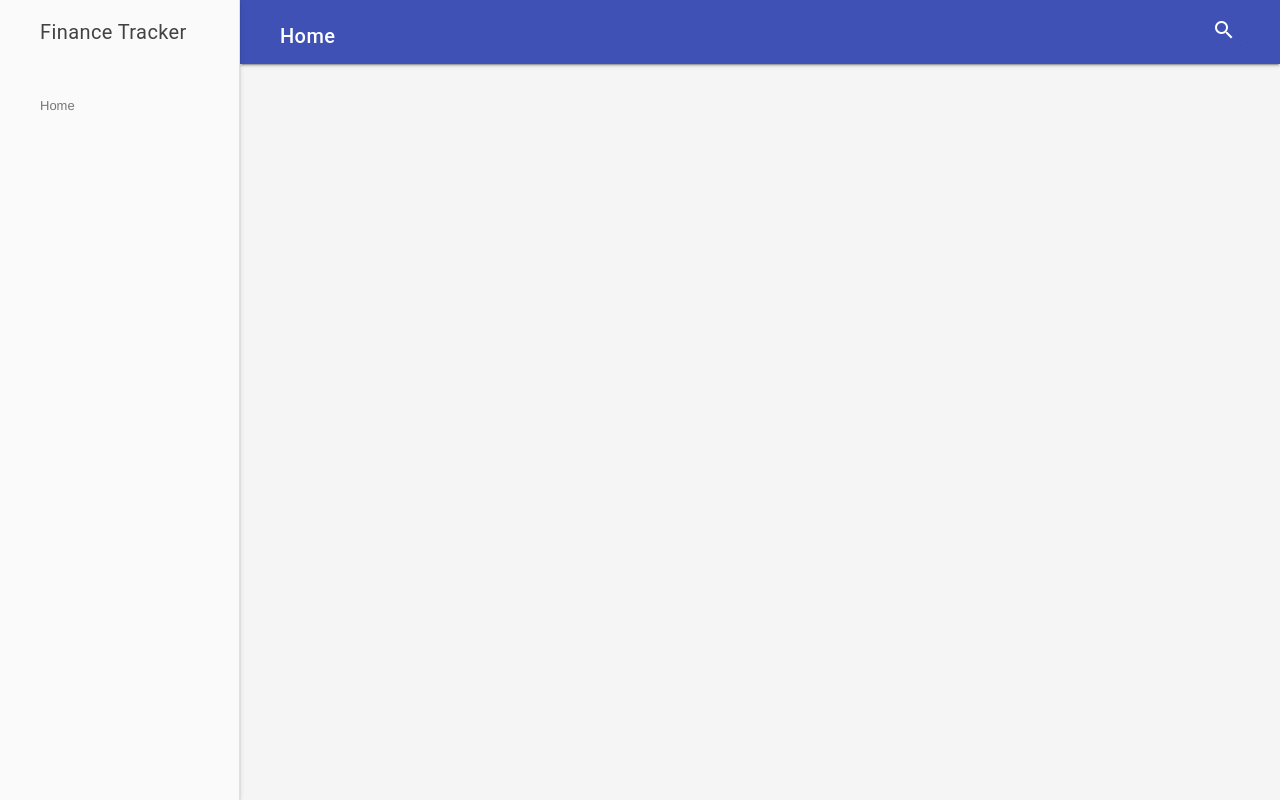
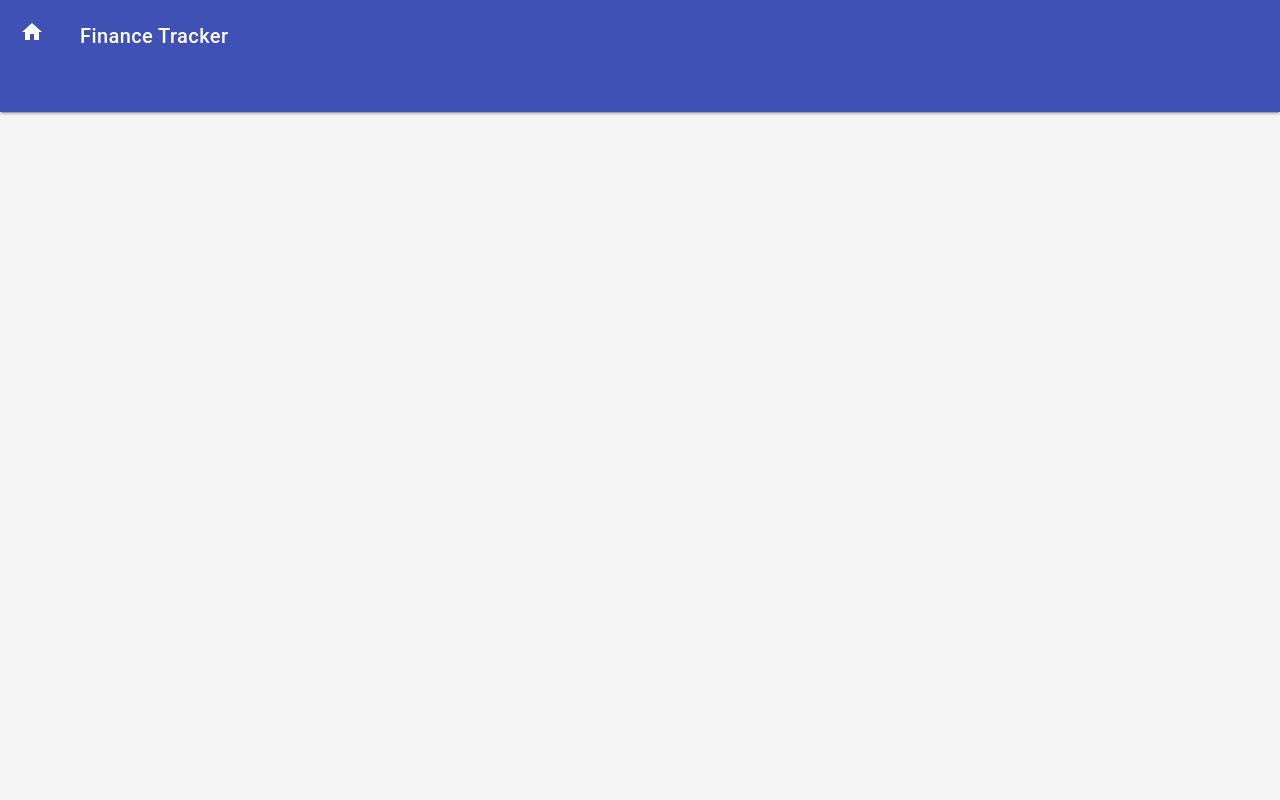
Before and after one commit to trumpet2012/FinanceTracker, a Django app: template templates/base.html in a window 1280 px wide. Run offline with Django 3.2, Linux system fonts and the light colour scheme; the template is opened without the code that fills it, so the values that code supplies are empty; some libraries are stand-ins or nearby versions.

Commit message:
got rid of drawer layout. Now there is just a home page and a details page.

```diff
--- a/static/css/finance_styles.css
+++ b/static/css/finance_styles.css
@@ -121,3 +121,14 @@
     font-size: 1.2em;
     color: #4d4d4d;
 }
+
+.home-button {
+    position: absolute;
+    top: 16px;
+    left: 16px;
+    height: 32px;
+    width: 32px;
+    overflow: hidden;
+    z-index: 3;
+    display: block;
+}
--- a/templates/base.html
+++ b/templates/base.html
@@ -17,36 +17,24 @@
 </head>
 <body>
 {% block body %}
-    <div class="mdl-layout mdl-js-layout mdl-layout--fixed-drawer
-            mdl-layout--fixed-header">
+    <div class="mdl-layout mdl-js-layout mdl-layout--fixed-header">
         <header class="mdl-layout__header">
+            <a href="{% url "index" %}" class="mdl-button mdl-js-button mdl-button--icon home-button">
+                <i class="material-icons">{% block home-icon %}home{% endblock home-icon %}</i>
+            </a>
+
             <div class="mdl-layout__header-row">
-                <h5>{% block topbar_title %}Home{% endblock topbar_title %}</h5>
-                <div class="mdl-layout-spacer"></div>
-                {% block topbar_search %}
-                <div class="mdl-textfield mdl-js-textfield mdl-textfield--expandable
-                      mdl-textfield--floating-label mdl-textfield--align-right">
-                    <label class="mdl-button mdl-js-button mdl-button--icon"
-                           for="fixed-header-drawer-exp">
-                        <i class="material-icons">search</i>
-                    </label>
+                <h5>{% block topbar_title %}Finance Tracker{% endblock topbar_title %}</h5>
+            </div>
+            {% block no_tabs %}
+                <div class="mdl-layout__tab-bar mdl-js-ripple-effect">
+                    {% block topbar_tabs %}
 
-                    <div class="mdl-textfield__expandable-holder">
-                        <input class="mdl-textfield__input" type="text" name="search"
-                               id="fixed-header-drawer-exp"/>
-                    </div>
+                    {% endblock topbar_tabs %}
                 </div>
-                {% endblock topbar_search %}
-            </div>
+            {% endblock %}
         </header>
-        <div class="mdl-layout__drawer">
-            <span class="mdl-layout-title">{% block sidebar_title %}Finance Tracker{% endblock %}</span>
-            <nav class="mdl-navigation">
-                {% block sidebar_links %}
-                    <a class="mdl-navigation__link" href="{% url 'index' %}">Home</a>
-                {% endblock sidebar_links %}
-            </nav>
-        </div>
+
         <main class="mdl-color--grey-100 mdl-layout__content">
             <div class="page-content">
                 {% block content %}{% endblock content %}
```
Also changed, not shown: static/js/InteractiveChartApi.js (+3 -4 lines), templates/company_detail.html (+43 -13 lines), templates/index.html (+1 -6 lines).
